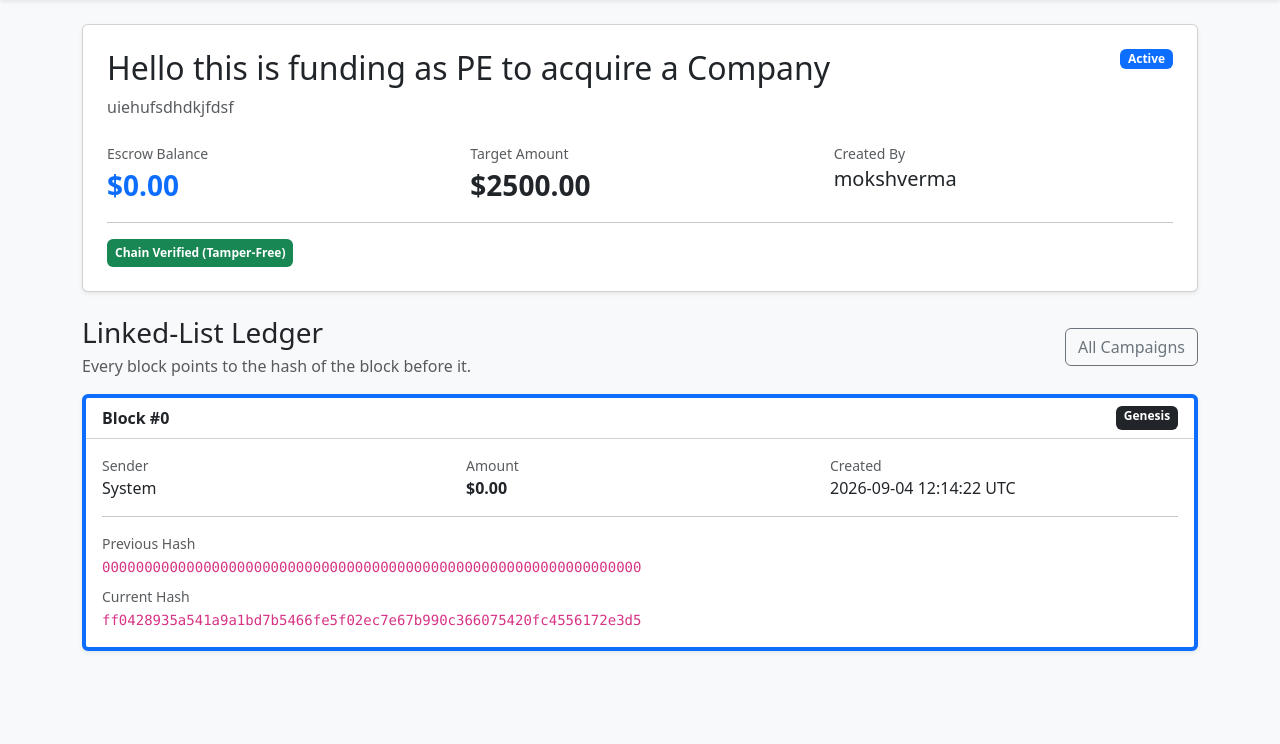
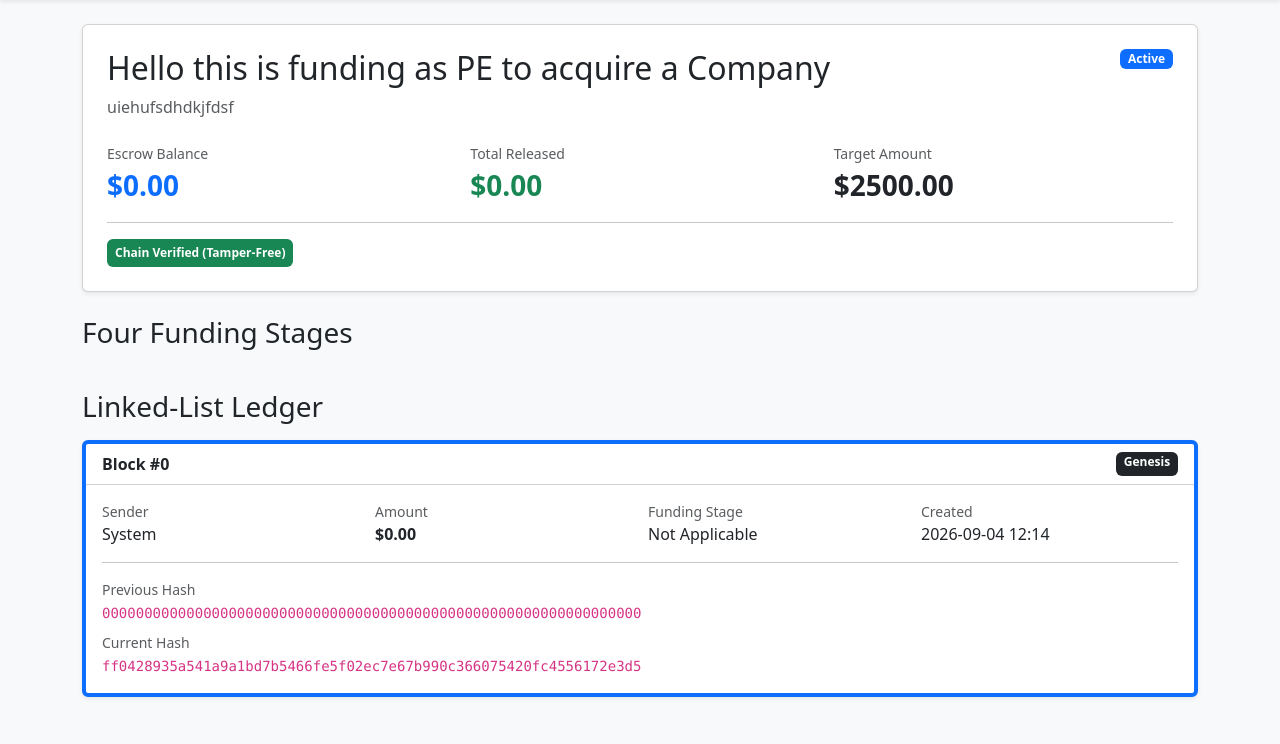
Before and after one commit to mokshverma-dev/escrow-funding-linked-list-ledger, a Django app: page /projects/3/ in a window 1280 px wide. Shown: the part 56-800 px from the top of the page. Run offline with Django 5.2, Linux system fonts and the light colour scheme; data comes from the database, SQL or seed files in the repository; data that the repository does not hold is empty.

Commit message:
Add stage progress voting and staged escrow releases

```diff
--- a/escrow_funding_linked_list_ledger/core/urls.py
+++ b/escrow_funding_linked_list_ledger/core/urls.py
@@ -34,8 +34,13 @@ urlpatterns = [
         name="contribute",
     ),
     path(
-        "projects/<int:project_id>/vote/",
-        views.cast_vote,
-        name="cast_vote",
+        "projects/<int:project_id>/stages/<int:stage_number>/progress/",
+        views.submit_progress_update,
+        name="submit_progress_update",
+    ),
+    path(
+        "projects/<int:project_id>/updates/<int:update_id>/vote/",
+        views.vote_on_progress_update,
+        name="vote_on_progress_update",
     ),
 ]
--- a/escrow_funding_linked_list_ledger/core/views.py
+++ b/escrow_funding_linked_list_ledger/core/views.py
@@ -7,15 +7,37 @@ from django.db import transaction
 from django.db.models import Sum
 from django.shortcuts import get_object_or_404, redirect, render
 
-from .forms import ContributionForm, ProjectForm, RegistrationForm, VoteForm
-from .models import Block, FundingStage, Profile, Project, Vote
+from .forms import (
+    ContributionForm,
+    ProgressUpdateForm,
+    ProgressVoteForm,
+    ProjectForm,
+    RegistrationForm,
+)
+from .models import (
+    Block,
+    FundingStage,
+    Profile,
+    ProgressUpdate,
+    ProgressVote,
+    Project,
+)
 
 
-def append_block(project, sender, amount, transaction_type):
+def append_block(
+    project,
+    sender,
+    amount,
+    transaction_type,
+    stage=None,
+    progress_update=None,
+):
     last_block = project.blocks.order_by("-block_number").first()
 
     return Block.objects.create(
         project=project,
+        stage=stage,
+        progress_update=progress_update,
         block_number=last_block.block_number + 1,
         sender=sender,
         amount=amount,
@@ -154,34 +176,76 @@ def project_detail(request, project_id):
         pk=project_id,
     )
 
+    stages = project.stages.all()
+
+    stage_entries = []
+
+    for stage in stages:
+        pending_update = stage.progress_updates.filter(
+            status=ProgressUpdate.Status.PENDING
+        ).first()
+
+        stage_entries.append(
+            {
+                "stage": stage,
+                "pending_update": pending_update,
+            }
+        )
+
     is_backer = False
-    current_vote = None
+    is_creator = False
+    existing_vote = None
+
+    current_stage = project.stages.filter(
+        status__in=[
+            FundingStage.Status.READY,
+            FundingStage.Status.VOTING,
+        ]
+    ).order_by("stage_number").first()
+
+    active_update = None
+
+    if current_stage is not None:
+        active_update = current_stage.progress_updates.filter(
+            status=ProgressUpdate.Status.PENDING
+        ).first()
 
     if request.user.is_authenticated:
+        is_creator = request.user == project.creator
+
         is_backer = project.blocks.filter(
             sender=request.user,
             transaction_type=Block.TransactionType.FUND,
         ).exists()
 
-        current_vote = project.votes.filter(
-            voter=request.user
-        ).first()
+        if active_update is not None:
+            existing_vote = active_update.votes.filter(
+                voter=request.user
+            ).first()
 
     return render(
         request,
         "project_detail.html",
         {
             "project": project,
-            "blocks": project.blocks.select_related("sender").all(),
+            "blocks": project.blocks.select_related(
+                "sender",
+                "stage",
+            ).all(),
+            "stage_entries": stage_entries,
             "verified": is_chain_valid(project),
             "contribution_form": ContributionForm(),
-            "vote_form": VoteForm(
+            "progress_update_form": ProgressUpdateForm(),
+            "progress_vote_form": ProgressVoteForm(
                 initial={
-                    "choice": current_vote.choice
+                    "choice": existing_vote.choice
                 }
-            ) if current_vote else VoteForm(),
+            ) if existing_vote else ProgressVoteForm(),
             "is_backer": is_backer,
-            "has_voted": current_vote is not None,
+            "is_creator": is_creator,
+            "current_stage": current_stage,
+            "active_update": active_update,
+            "has_voted": existing_vote is not None,
         },
     )
 
@@ -267,10 +331,16 @@ def contribute(request, project_id):
 
 @login_required
 @transaction.atomic
-def cast_vote(request, project_id):
+def submit_progress_update(request, project_id, stage_number):
     project = get_object_or_404(
         Project.objects.select_for_update(),
         pk=project_id,
+    )
+
+    stage = get_object_or_404(
+        FundingStage.objects.select_for_update(),
+        project=project,
+        stage_number=stage_number,
     )
 
     if request.method != "POST":
@@ -279,10 +349,11 @@ def cast_vote(request, project_id):
             project_id=project.id,
         )
 
-    form = VoteForm(request.POST)
-
-    if not form.is_valid():
-        messages.error(request, "Select an approval or rejection vote.")
+    if request.user != project.creator:
+        messages.error(
+            request,
+            "Only the fundraiser can publish a progress update.",
+        )
 
         return redirect(
             "project_detail",
@@ -300,6 +371,109 @@ def cast_vote(request, project_id):
             project_id=project.id,
         )
 
+    if stage.status != FundingStage.Status.READY:
+        messages.error(
+            request,
+            "This funding stage is not ready for a progress update.",
+        )
+
+        return redirect(
+            "project_detail",
+            project_id=project.id,
+        )
+
+    if project.escrow_balance < stage.allocated_amount:
+        messages.error(
+            request,
+            "The escrow balance is not yet sufficient "
+            "to fund this stage.",
+        )
+
+        return redirect(
+            "project_detail",
+            project_id=project.id,
+        )
+
+    form = ProgressUpdateForm(request.POST)
+
+    if not form.is_valid():
+        messages.error(
+            request,
+            "Enter a valid progress update.",
+        )
+
+        return redirect(
+            "project_detail",
+            project_id=project.id,
+        )
+
+    ProgressUpdate.objects.create(
+        stage=stage,
+        submitted_by=request.user,
+        description=form.cleaned_data["description"],
+        evidence_url=form.cleaned_data["evidence_url"],
+    )
+
+    stage.status = FundingStage.Status.VOTING
+    stage.save(update_fields=["status"])
+
+    messages.success(
+        request,
+        "Progress update published. Backers can now vote.",
+    )
+
+    return redirect(
+        "project_detail",
+        project_id=project.id,
+    )
+
+
+@login_required
+@transaction.atomic
+def vote_on_progress_update(request, project_id, update_id):
+    project = get_object_or_404(
+        Project.objects.select_for_update(),
+        pk=project_id,
+    )
+
+    progress_update = get_object_or_404(
+        ProgressUpdate.objects.select_for_update().select_related(
+            "stage"
+        ),
+        pk=update_id,
+        stage__project=project,
+    )
+
+    stage = progress_update.stage
+
+    if request.method != "POST":
+        return redirect(
+            "project_detail",
+            project_id=project.id,
+        )
+
+    if project.status != Project.Status.ACTIVE:
+        messages.error(
+            request,
+            "This campaign has already been resolved.",
+        )
+
+        return redirect(
+            "project_detail",
+            project_id=project.id,
+        )
+
+    if progress_update.status != ProgressUpdate.Status.PENDING:
+        messages.error(
+            request,
+            "This progress update has already been resolved.",
+        )
+
+        return redirect(
+            "project_detail",
+            project_id=project.id,
+        )
+
     is_backer = project.blocks.filter(
         sender=request.user,
         transaction_type=Block.TransactionType.FUND,
@@ -308,7 +482,7 @@ def cast_vote(request, project_id):
     if not is_backer:
         messages.error(
             request,
-            "Only campaign backers can vote.",
+            "Only contributors to this campaign can vote.",
         )
 
         return redirect(
@@ -316,8 +490,21 @@ def cast_vote(request, project_id):
             project_id=project.id,
         )
 
-    Vote.objects.update_or_create(
-        project=project,
+    form = ProgressVoteForm(request.POST)
+
+    if not form.is_valid():
+        messages.error(
+            request,
+            "Choose Approve or Reject before submitting your vote.",
+        )
+
+        return redirect(
+            "project_detail",
+            project_id=project.id,
+        )
+
+    ProgressVote.objects.update_or_create(
+        progress_update=progress_update,
         voter=request.user,
         defaults={
             "choice": form.cleaned_data["choice"],
@@ -328,114 +515,102 @@ def cast_vote(request, project_id):
         transaction_type=Block.TransactionType.FUND,
     ).values("sender_id").distinct().count()
 
-    green_votes = project.votes.filter(
-        choice=Vote.Choice.GREEN
+    green_votes = progress_update.votes.filter(
+        choice=ProgressVote.Choice.GREEN,
     ).count()
 
-    red_votes = project.votes.filter(
-        choice=Vote.Choice.RED
+    red_votes = progress_update.votes.filter(
+        choice=ProgressVote.Choice.RED,
     ).count()
 
     if green_votes > backer_count / 2:
-        creator_wallet = Profile.objects.select_for_update().get(
+        release_amount = (
+            stage.allocated_amount - stage.released_amount
+        )
+
+        if project.escrow_balance < release_amount:
+            messages.error(
+                request,
+                "Escrow funds are insufficient for this stage release.",
+            )
+
+            return redirect(
+                "project_detail",
+                project_id=project.id,
+            )
+
+        fundraiser_wallet = Profile.objects.select_for_update().get(
             user=project.creator
         )
 
-        released_amount = project.escrow_balance
+        fundraiser_wallet.balance += release_amount
+        fundraiser_wallet.save(update_fields=["balance"])
 
-        creator_wallet.balance += released_amount
-        creator_wallet.save(update_fields=["balance"])
+        project.escrow_balance -= release_amount
+        project.total_released_amount += release_amount
+        project.save(
+            update_fields=[
+                "escrow_balance",
+                "total_released_amount",
+            ]
+        )
+
+        stage.released_amount += release_amount
+        stage.status = FundingStage.Status.RELEASED
+        stage.save(
+            update_fields=[
+                "released_amount",
+                "status",
+            ]
+        )
+
+        progress_update.status = ProgressUpdate.Status.APPROVED
+        progress_update.save(update_fields=["status"])
 
         append_block(
             project=project,
             sender=project.creator,
-            amount=released_amount,
+            amount=release_amount,
             transaction_type=Block.TransactionType.RELEASE,
+            stage=stage,
+            progress_update=progress_update,
         )
 
-        project.escrow_balance = Decimal("0.00")
-        project.status = Project.Status.RELEASED
-        project.save(
-            update_fields=[
-                "escrow_balance",
-                "status",
-            ]
-        )
+        next_stage = project.stages.filter(
+            stage_number=stage.stage_number + 1,
+            status=FundingStage.Status.LOCKED,
+        ).first()
+
+        if next_stage is not None:
+            next_stage.status = FundingStage.Status.READY
+            next_stage.save(update_fields=["status"])
+        else:
+            project.status = Project.Status.COMPLETED
+            project.save(update_fields=["status"])
 
         messages.success(
             request,
-            "Majority approval released escrow to the creator.",
+            f"Stage {stage.stage_number} was approved and "
+            f"${release_amount} was released to the fundraiser.",
         )
 
     elif red_votes > backer_count / 2:
-        deposits = list(
-            project.blocks.filter(
-                transaction_type=Block.TransactionType.FUND
-            )
-            .values("sender_id")
-            .annotate(total_amount=Sum("amount"))
-        )
+        progress_update.status = ProgressUpdate.Status.REJECTED
+        progress_update.save(update_fields=["status"])
 
-        escrow_amount = project.escrow_balance
-        total_contributed = sum(
-            (
-                deposit["total_amount"]
-                for deposit in deposits
-            ),
-            Decimal("0.00"),
-        )
-
-        total_refunded = Decimal("0.00")
-
-        for index, deposit in enumerate(deposits):
-            is_final_backer = index == len(deposits) - 1
-
-            if is_final_backer:
-                refund_amount = escrow_amount - total_refunded
-            else:
-                refund_amount = (
-                    escrow_amount
-                    * deposit["total_amount"]
-                    / total_contributed
-                ).quantize(
-                    Decimal("0.01"),
-                    rounding=ROUND_DOWN,
-                )
-
-            backer_wallet = Profile.objects.select_for_update().get(
-                user_id=deposit["sender_id"]
-            )
-
-            backer_wallet.balance += refund_amount
-            backer_wallet.save(update_fields=["balance"])
-
-            total_refunded += refund_amount
-
-        append_block(
-            project=project,
-            sender=None,
-            amount=escrow_amount,
-            transaction_type=Block.TransactionType.REFUND,
-        )
-
-        project.escrow_balance = Decimal("0.00")
-        project.status = Project.Status.REFUNDED
-        project.save(
-            update_fields=[
-                "escrow_balance",
-                "status",
-            ]
-        )
+        stage.status = FundingStage.Status.READY
+        stage.save(update_fields=["status"])
 
         messages.success(
             request,
-            "Majority rejection refunded backers proportionally.",
+            "The progress update was rejected. "
+            "The fundraiser may submit a revised update.",
         )
 
     else:
         messages.success(
             request,
-            "Vote recorded. The campaign is awaiting a majority.",
+            "Vote recorded. The progress update is awaiting a majority.",
         )
 
     return redirect(
--- a/escrow_funding_linked_list_ledger/templates/project_detail.html
+++ b/escrow_funding_linked_list_ledger/templates/project_detail.html
@@ -4,7 +4,7 @@
 <div class="card shadow-sm mb-4">
     <div class="card-body p-4">
         <span
-            class="badge text-bg-{% if project.status == 'ACTIVE' %}primary{% elif project.status == 'RELEASED' %}success{% else %}secondary{% endif %} float-end"
+            class="badge text-bg-{% if project.status == 'ACTIVE' %}primary{% elif project.status == 'COMPLETED' %}success{% else %}secondary{% endif %} float-end"
         >
             {{ project.get_status_display }}
         </span>
@@ -22,16 +22,16 @@
             </div>
 
             <div class="col-md-4">
-                <div class="small text-muted">Target Amount</div>
-                <div class="fs-3 fw-bold">
-                    ${{ project.target_amount }}
+                <div class="small text-muted">Total Released</div>
+                <div class="fs-3 fw-bold text-success">
+                    ${{ project.total_released_amount }}
                 </div>
             </div>
 
             <div class="col-md-4">
-                <div class="small text-muted">Created By</div>
-                <div class="fs-5">
-                    {{ project.creator.username }}
+                <div class="small text-muted">Target Amount</div>
+                <div class="fs-3 fw-bold">
+                    ${{ project.target_amount }}
                 </div>
             </div>
         </div>
@@ -51,19 +51,15 @@
 </div>
 
 {% if user.is_authenticated and project.status == "ACTIVE" %}
-    <div class="row g-4 mb-5">
-        <div class="col-lg-6">
-            <div class="card shadow-sm h-100">
+    <div class="card shadow-sm mb-4">
         <div class="card-body p-4">
             <h2 class="h4">Fund This Campaign</h2>
 
-                    <form
-                        method="post"
-                        action="{% url 'contribute' project.id %}"
-                    >
+            <form method="post" action="{% url 'contribute' project.id %}">
                 {% csrf_token %}
 
-                        <div class="mb-3">
+                <div class="row align-items-end">
+                    <div class="col-md-4">
                         <label
                             class="form-label"
                             for="{{ contribution_form.amount.id_for_label }}"
@@ -72,45 +68,89 @@
                         </label>
 
                         {{ contribution_form.amount }}
-
-                            {% for error in contribution_form.amount.errors %}
-                                <div class="text-danger small mt-1">
-                                    {{ error }}
-                                </div>
-                            {% endfor %}
                     </div>
 
+                    <div class="col-md-4">
                         <button class="btn btn-primary" type="submit">
                             Deposit to Escrow
                         </button>
+                    </div>
+                </div>
             </form>
+        </div>
+    </div>
+{% endif %}
+
+<h2 class="h3 mb-3">Four Funding Stages</h2>
+
+<div class="row g-4 mb-5">
+    {% for entry in stage_entries %}
+        <div class="col-lg-6">
+            <div class="card shadow-sm h-100">
+                <div class="card-header bg-white">
+                    <div class="d-flex justify-content-between align-items-center">
+                        <strong>
+                            Stage {{ entry.stage.stage_number }}:
+                            {{ entry.stage.title }}
+                        </strong>
+
+                        <span
+                            class="badge text-bg-{% if entry.stage.status == 'RELEASED' %}success{% elif entry.stage.status == 'VOTING' %}warning{% elif entry.stage.status == 'READY' %}primary{% else %}secondary{% endif %}"
+                        >
+                            {{ entry.stage.get_status_display }}
+                        </span>
+                    </div>
+                </div>
+
+                <div class="card-body">
+                    <p>{{ entry.stage.description }}</p>
+
+                    <div class="row">
+                        <div class="col-6">
+                            <div class="small text-muted">Allocated</div>
+                            <div class="fw-bold">
+                                ${{ entry.stage.allocated_amount }}
+                            </div>
+                        </div>
+
+                        <div class="col-6">
+                            <div class="small text-muted">Released</div>
+                            <div class="fw-bold text-success">
+                                ${{ entry.stage.released_amount }}
                             </div>
                         </div>
                     </div>
 
-        {% if is_backer %}
-            <div class="col-lg-6">
-                <div class="card shadow-sm h-100">
-                    <div class="card-body p-4">
-                        <h2 class="h4">Milestone Governance Vote</h2>
+                    {% if entry.pending_update %}
+                        <hr>
 
-                        {% if has_voted %}
-                            <p class="text-muted small">
-                                You may change your vote while the campaign is active.
+                        <h3 class="h6">Fundraiser Progress Update</h3>
+
+                        <p class="small">
+                            {{ entry.pending_update.description }}
                         </p>
-                        {% else %}
-                            <p class="text-muted small">
-                                Backers decide whether escrow is released or refunded.
-                            </p>
+
+                        {% if entry.pending_update.evidence_url %}
+                            <a
+                                href="{{ entry.pending_update.evidence_url }}"
+                                target="_blank"
+                                rel="noopener noreferrer"
+                                class="small"
+                            >
+                                View Evidence
+                            </a>
                         {% endif %}
+
+                        {% if is_backer and active_update.id == entry.pending_update.id %}
+                            <hr>
 
                             <form
                                 method="post"
-                            action="{% url 'cast_vote' project.id %}"
+                                action="{% url 'vote_on_progress_update' project.id entry.pending_update.id %}"
                             >
                                 {% csrf_token %}
 
-                            {% for radio in vote_form.choice %}
+                                {% for radio in progress_vote_form.choice %}
                                     <div class="form-check mb-2">
                                         {{ radio.tag }}
 
@@ -123,29 +163,65 @@
                                     </div>
                                 {% endfor %}
 
-                            <button class="btn btn-success mt-2" type="submit">
+                                <button
+                                    class="btn btn-success btn-sm mt-2"
+                                    type="submit"
+                                >
+                                    {% if has_voted %}
+                                        Update My Vote
+                                    {% else %}
                                         Submit Vote
+                                    {% endif %}
                                 </button>
                             </form>
+                        {% endif %}
+                    {% endif %}
+
+                    {% if is_creator and entry.stage.status == "READY" and project.status == "ACTIVE" %}
+                        <hr>
+
+                        <h3 class="h6">Publish Progress Update</h3>
+
+                        <form
+                            method="post"
+                            action="{% url 'submit_progress_update' project.id entry.stage.stage_number %}"
+                        >
+                            {% csrf_token %}
+
+                            <div class="mb-3">
+                                <label
+                                    class="form-label"
+                                    for="{{ progress_update_form.description.id_for_label }}"
+                                >
+                                    Progress Update
+                                </label>
+
+                                {{ progress_update_form.description }}
+                            </div>
+
+                            <div class="mb-3">
+                                <label
+                                    class="form-label"
+                                    for="{{ progress_update_form.evidence_url.id_for_label }}"
+                                >
+                                    Evidence Link
+                                </label>
+
+                                {{ progress_update_form.evidence_url }}
+                            </div>
+
+                            <button class="btn btn-primary btn-sm" type="submit">
+                                Submit for Backer Vote
+                            </button>
+                        </form>
+                    {% endif %}
                 </div>
             </div>
         </div>
-        {% endif %}
-    </div>
-{% endif %}
-
-<div class="d-flex justify-content-between align-items-center mb-3">
-    <div>
-        <h2 class="h3 mb-1">Linked-List Ledger</h2>
-        <p class="text-muted mb-0">
-            Every block points to the hash of the block before it.
-        </p>
+    {% endfor %}
 </div>
 
-    <a class="btn btn-outline-secondary" href="{% url 'home' %}">
-        All Campaigns
-    </a>
-</div>
+<h2 class="h3 mb-3">Linked-List Ledger</h2>
 
 {% for block in blocks %}
     <div class="card shadow-sm mb-3 border-start border-4 border-primary">
@@ -159,25 +235,30 @@
 
         <div class="card-body">
             <div class="row g-3">
-                <div class="col-md-4">
+                <div class="col-md-3">
                     <div class="small text-muted">Sender</div>
+                    <div>{{ block.sender.username|default:"System" }}</div>
+                </div>
+
+                <div class="col-md-3">
+                    <div class="small text-muted">Amount</div>
+                    <div class="fw-bold">${{ block.amount }}</div>
+                </div>
+
+                <div class="col-md-3">
+                    <div class="small text-muted">Funding Stage</div>
                     <div>
-                        {{ block.sender.username|default:"System" }}
+                        {% if block.stage %}
+                            Stage {{ block.stage.stage_number }}
+                        {% else %}
+                            Not Applicable
+                        {% endif %}
                     </div>
                 </div>
 
-                <div class="col-md-4">
-                    <div class="small text-muted">Amount</div>
-                    <div class="fw-bold">
-                        ${{ block.amount }}
-                    </div>
-                </div>
-
-                <div class="col-md-4">
+                <div class="col-md-3">
                     <div class="small text-muted">Created</div>
-                    <div>
-                        {{ block.created_at|date:"Y-m-d H:i:s T" }}
-                    </div>
+                    <div>{{ block.created_at|date:"Y-m-d H:i" }}</div>
                 </div>
             </div>
 
```
Lines whose indentation alone changed are shown as unchanged.
